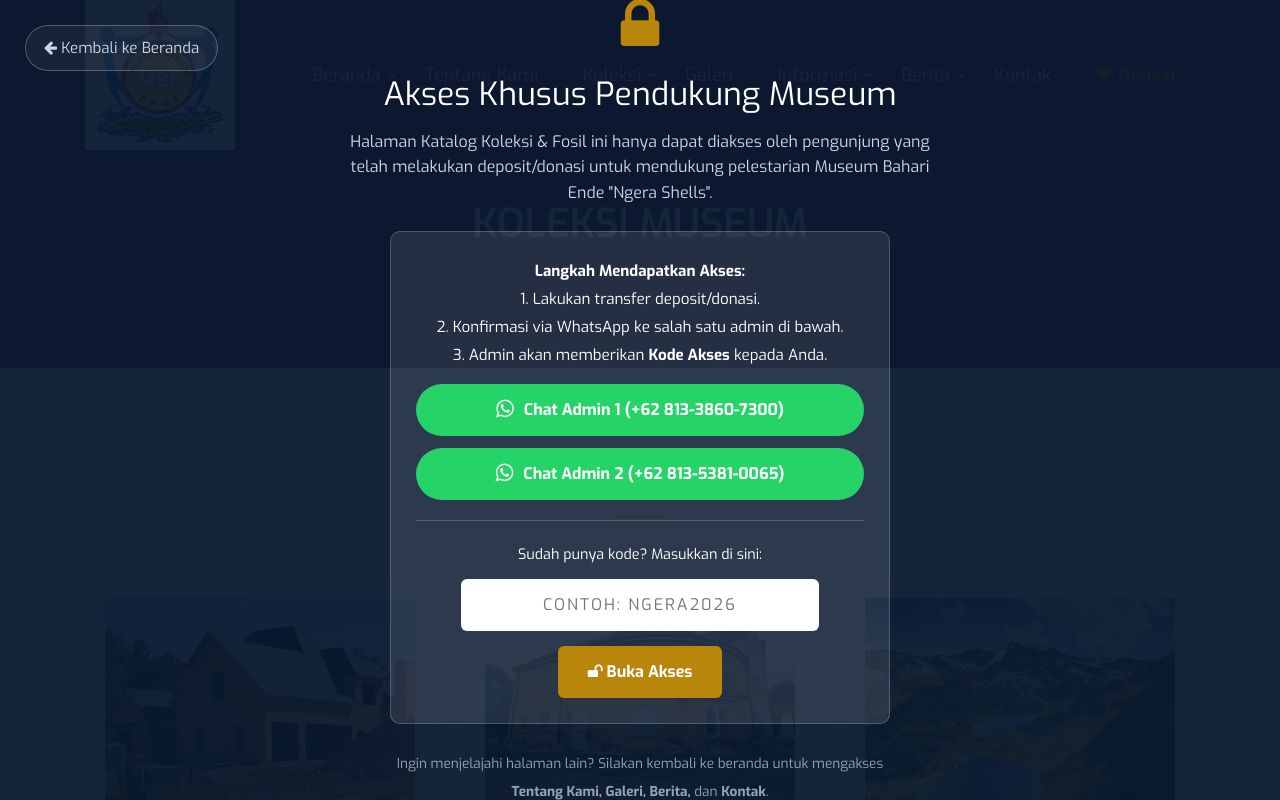
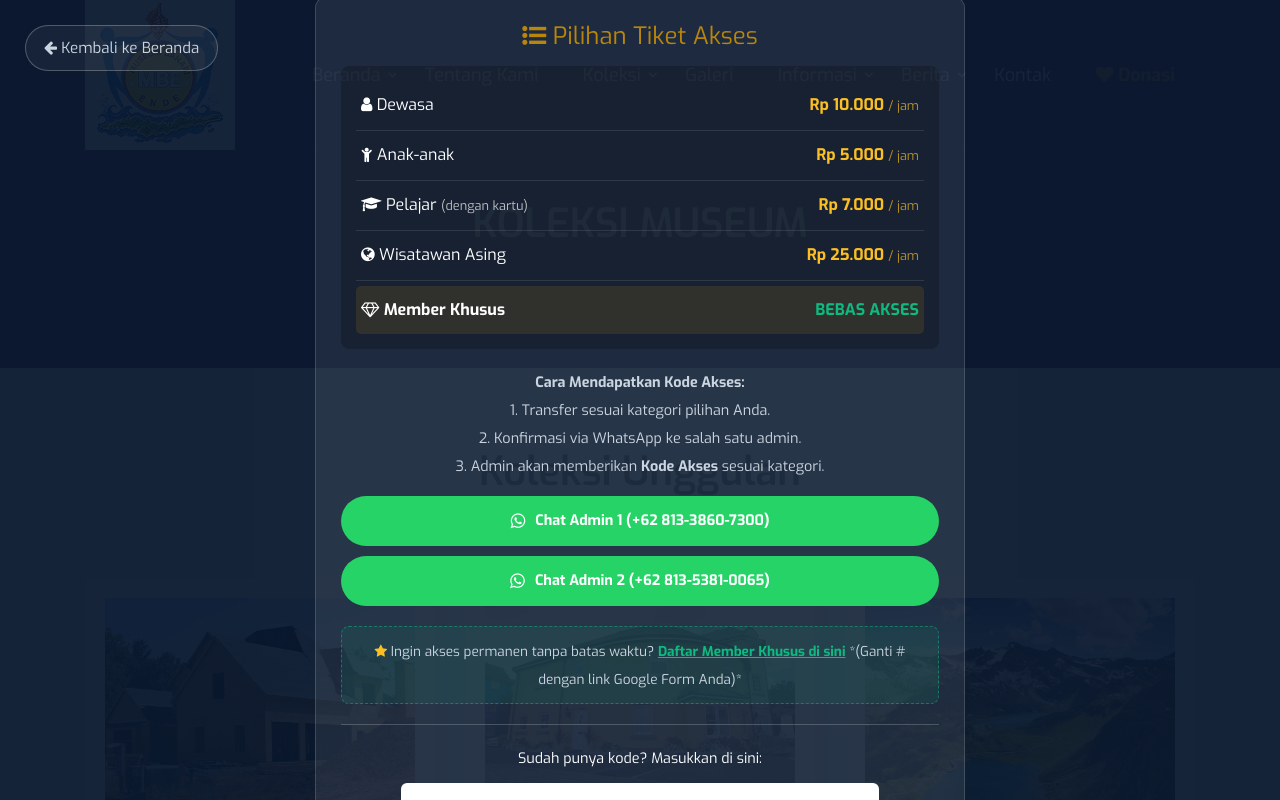
Before and after one commit to parumarkus340-sudo/museum-bahari-ende, a plain HTML site: page property.html in a window 1280 px wide. Shown: the top 800 px of the page. Drawn offline with Linux system fonts and the light colour scheme; no server answers; files whose address does not match are found by name.

Commit message:
property.html

```diff
--- a/property.html
+++ b/property.html
@@ -33,61 +33,104 @@
 
 <body data-spy="scroll" data-offset="80">
 
-			<!-- ========================================================== -->
+	<!-- ========================================================== -->
+	<!-- START: INFO AKSES AKTIF (Muncul di pojok kanan atas)       -->
+	<!-- ========================================================== -->
+	<div id="access-info" style="display: none; position: fixed; top: 80px; right: 20px; background: rgba(16, 185, 129, 0.95); color: white; padding: 10px 18px; border-radius: 50px; z-index: 99998; font-size: 0.9em; font-family: 'Exo', sans-serif; box-shadow: 0 4px 12px rgba(0,0,0,0.15); cursor: pointer;" onclick="logoutAccess()" title="Klik untuk mengakhiri akses">
+	</div>
+	<!-- ========================================================== -->
+	<!-- END: INFO AKSES AKTIF                                      -->
+	<!-- ========================================================== -->
+
+	<!-- ========================================================== -->
 	<!-- START: PAYWALL OVERLAY (Kunci Akses Halaman Koleksi)       -->
 	<!-- ========================================================== -->
-	<div id="paywall-overlay" style="display: none; position: fixed; top: 0; left: 0; width: 100%; height: 100%; background: rgba(10, 25, 47, 0.95); z-index: 99999; justify-content: center; align-items: center; flex-direction: column; color: white; text-align: center; padding: 20px; font-family: 'Exo', sans-serif;">
+	<div id="paywall-overlay" style="display: none; position: fixed; top: 0; left: 0; width: 100%; height: 100%; background: rgba(10, 25, 47, 0.95); z-index: 99999; justify-content: center; align-items: center; flex-direction: column; color: white; text-align: center; padding: 20px; font-family: 'Exo', sans-serif; overflow-y: auto;">
 
 		<!-- TOMBOL KEMBALI KE BERANDA -->
 		<a href="index.html" style="position: absolute; top: 25px; left: 25px; color: #cbd5e1; text-decoration: none; font-size: 0.95em; padding: 8px 18px; border: 1px solid rgba(255,255,255,0.25); border-radius: 50px; transition: all 0.3s; background: rgba(255,255,255,0.05);" onmouseover="this.style.background='rgba(255,255,255,0.15)'; this.style.color='#fff';" onmouseout="this.style.background='rgba(255,255,255,0.05)'; this.style.color='#cbd5e1';">
 			<i class="fa fa-arrow-left"></i> Kembali ke Beranda
 		</a>
 
-		<i class="fa fa-lock" style="font-size: 60px; color: #b8860b; margin-bottom: 20px;"></i>
-		<h2 style="color: #fff; margin-bottom: 15px;">Akses Khusus Pendukung Museum</h2>
+		<i class="fa fa-ticket" style="font-size: 60px; color: #b8860b; margin-bottom: 20px;"></i>
+		<h2 style="color: #fff; margin-bottom: 10px;">Tiket Akses Koleksi Museum</h2>
 		<p style="max-width: 600px; margin-bottom: 25px; line-height: 1.6; color: #cbd5e1;">
-			Halaman Katalog Koleksi & Fosil ini hanya dapat diakses oleh pengunjung yang telah melakukan deposit/donasi untuk mendukung pelestarian Museum Bahari Ende "Ngera Shells".
+			Dukung pelestarian Museum Bahari Ende "Ngera Shells" dan dapatkan akses eksklusif ke Katalog Koleksi & Fosil.
 		</p>
 
-		<div style="background: rgba(255,255,255,0.1); padding: 25px; border-radius: 10px; border: 1px solid rgba(255,255,255,0.2); max-width: 500px; width: 100%;">
-			<p style="margin-bottom: 15px; font-size: 0.95em;">
-				<strong>Langkah Mendapatkan Akses:</strong><br>
-				1. Lakukan transfer deposit/donasi.<br>
-				2. Konfirmasi via WhatsApp ke salah satu admin di bawah.<br>
-				3. Admin akan memberikan <strong>Kode Akses</strong> kepada Anda.
+		<div style="background: rgba(255,255,255,0.08); padding: 25px; border-radius: 12px; border: 1px solid rgba(255,255,255,0.15); max-width: 650px; width: 100%;">
+
+			<!-- ✨ TABEL HARGA TIKET -->
+			<h4 style="color: #b8860b; margin-bottom: 15px;"><i class="fa fa-list-ul"></i> Pilihan Tiket Akses</h4>
+			<div style="background: rgba(0,0,0,0.2); border-radius: 8px; padding: 15px; margin-bottom: 20px; text-align: left;">
+				<div style="display: flex; justify-content: space-between; padding: 10px 5px; border-bottom: 1px solid rgba(255,255,255,0.1);">
+					<span><i class="fa fa-user"></i> Dewasa</span>
+					<strong style="color: #fbbf24;">Rp 10.000 <small style="opacity:0.7;">/ jam</small></strong>
+				</div>
+				<div style="display: flex; justify-content: space-between; padding: 10px 5px; border-bottom: 1px solid rgba(255,255,255,0.1);">
+					<span><i class="fa fa-child"></i> Anak-anak</span>
+					<strong style="color: #fbbf24;">Rp 5.000 <small style="opacity:0.7;">/ jam</small></strong>
+				</div>
+				<div style="display: flex; justify-content: space-between; padding: 10px 5px; border-bottom: 1px solid rgba(255,255,255,0.1);">
+					<span><i class="fa fa-graduation-cap"></i> Pelajar <small style="opacity:0.7;">(dengan kartu)</small></span>
+					<strong style="color: #fbbf24;">Rp 7.000 <small style="opacity:0.7;">/ jam</small></strong>
+				</div>
+				<div style="display: flex; justify-content: space-between; padding: 10px 5px; border-bottom: 1px solid rgba(255,255,255,0.1);">
+					<span><i class="fa fa-globe"></i> Wisatawan Asing</span>
+					<strong style="color: #fbbf24;">Rp 25.000 <small style="opacity:0.7;">/ jam</small></strong>
+				</div>
+				<div style="display: flex; justify-content: space-between; padding: 10px 5px; background: rgba(184, 134, 11, 0.15); border-radius: 5px; margin-top: 5px;">
+					<span><i class="fa fa-diamond"></i> <strong>Member Khusus</strong></span>
+					<strong style="color: #10b981;">BEBAS AKSES</strong>
+				</div>
+			</div>
+
+			<!-- LANGKAH-LANGKAH -->
+			<p style="margin-bottom: 15px; font-size: 0.9em; color: #cbd5e1;">
+				<strong>Cara Mendapatkan Kode Akses:</strong><br>
+				1. Transfer sesuai kategori pilihan Anda.<br>
+				2. Konfirmasi via WhatsApp ke salah satu admin.<br>
+				3. Admin akan memberikan <strong>Kode Akses</strong> sesuai kategori.
 			</p>
 
-			<!-- ✨ 2 TOMBOL WHATSAPP ADMIN -->
-			<div style="display: flex; flex-direction: column; gap: 12px; margin-bottom: 20px;">
-				<!-- Admin 1 -->
-				<a href="https://wa.me/6281338607300?text=Halo%20Admin,%20saya%20ingin%20mendapatkan%20Kode%20Akses%20untuk%20halaman%20Koleksi%20Museum%20Bahari%20Ende%20setelah%20melakukan%20deposit." target="_blank" style="display: flex; align-items: center; justify-content: center; gap: 10px; background-color: #25D366; color: white; padding: 12px 25px; border-radius: 50px; text-decoration: none; font-weight: bold; transition: 0.3s;" onmouseover="this.style.background='#1ebe57';" onmouseout="this.style.background='#25D366';">
-					<i class="fa fa-whatsapp" style="font-size: 1.3em;"></i>
+			<!-- 2 TOMBOL WHATSAPP ADMIN -->
+			<div style="display: flex; flex-direction: column; gap: 10px; margin-bottom: 20px;">
+				<a href="https://wa.me/6281338607300?text=Halo%20Admin,%20saya%20ingin%20membeli%20Tiket%20Akses%20Koleksi%20Museum%20Bahari%20Ende." target="_blank" style="display: flex; align-items: center; justify-content: center; gap: 10px; background-color: #25D366; color: white; padding: 11px 20px; border-radius: 50px; text-decoration: none; font-weight: bold; font-size: 0.9em; transition: 0.3s;" onmouseover="this.style.background='#1ebe57';" onmouseout="this.style.background='#25D366';">
+					<i class="fa fa-whatsapp" style="font-size: 1.2em;"></i>
 					<span>Chat Admin 1 (+62 813-3860-7300)</span>
 				</a>
-
-				<!-- Admin 2 -->
-				<a href="https://wa.me/6281353810065?text=Halo%20Admin,%20saya%20ingin%20mendapatkan%20Kode%20Akses%20untuk%20halaman%20Koleksi%20Museum%20Bahari%20Ende%20setelah%20melakukan%20deposit." target="_blank" style="display: flex; align-items: center; justify-content: center; gap: 10px; background-color: #25D366; color: white; padding: 12px 25px; border-radius: 50px; text-decoration: none; font-weight: bold; transition: 0.3s;" onmouseover="this.style.background='#1ebe57';" onmouseout="this.style.background='#25D366';">
-					<i class="fa fa-whatsapp" style="font-size: 1.3em;"></i>
+				<a href="https://wa.me/6281353810065?text=Halo%20Admin,%20saya%20ingin%20membeli%20Tiket%20Akses%20Koleksi%20Museum%20Bahari%20Ende." target="_blank" style="display: flex; align-items: center; justify-content: center; gap: 10px; background-color: #25D366; color: white; padding: 11px 20px; border-radius: 50px; text-decoration: none; font-weight: bold; font-size: 0.9em; transition: 0.3s;" onmouseover="this.style.background='#1ebe57';" onmouseout="this.style.background='#25D366';">
+					<i class="fa fa-whatsapp" style="font-size: 1.2em;"></i>
 					<span>Chat Admin 2 (+62 813-5381-0065)</span>
 				</a>
 			</div>
 
+			<!-- ✨ TAMBAHAN: LINK PENDAFTARAN MEMBER (Opsional) -->
+			<div style="margin-bottom: 20px; padding: 10px; background: rgba(16, 185, 129, 0.1); border-radius: 8px; border: 1px dashed rgba(16, 185, 129, 0.5);">
+				<p style="margin: 0; font-size: 0.85em; color: #cbd5e1;">
+					<i class="fa fa-star" style="color: #fbbf24;"></i> Ingin akses permanen tanpa batas waktu?
+					<a href="#" target="_blank" style="color: #10b981; font-weight: bold; text-decoration: underline;">Daftar Member Khusus di sini</a>
+					*(Ganti # dengan link Google Form Anda)*
+				</p>
+			</div>
+
+			<!-- INPUT KODE AKSES -->
 			<div style="border-top: 1px solid rgba(255,255,255,0.2); padding-top: 20px;">
 				<label for="accessCode" style="display: block; margin-bottom: 10px; font-size: 0.9em;">Sudah punya kode? Masukkan di sini:</label>
-				<input type="text" id="accessCode" placeholder="Contoh: NGERA2026" style="padding: 12px; border-radius: 6px; border: none; text-align: center; font-size: 16px; width: 80%; margin-bottom: 15px; letter-spacing: 2px; text-transform: uppercase;">
+				<input type="text" id="accessCode" placeholder="Contoh: DEWASA10" style="padding: 12px; border-radius: 6px; border: none; text-align: center; font-size: 16px; width: 80%; margin-bottom: 15px; letter-spacing: 2px; text-transform: uppercase;">
 				<br>
 				<button onclick="checkAccessCode()" style="background-color: #b8860b; color: white; border: none; padding: 12px 30px; border-radius: 6px; font-weight: bold; cursor: pointer; font-size: 16px; transition: 0.3s;">
-					<i class="fa fa-unlock"></i> Buka Akses
+					<i class="fa fa-unlock"></i> Aktifkan Akses
 				</button>
 				<p id="error-msg" style="color: #ff6b6b; margin-top: 15px; display: none; font-size: 0.9em;">
-					<i class="fa fa-exclamation-circle"></i> Kode salah atau kadaluarsa. Silakan hubungi admin.
+					<i class="fa fa-exclamation-circle"></i> Kode tidak valid. Silakan hubungi admin.
 				</p>
 			</div>
 		</div>
 
 		<!-- INFO TAMBAHAN DI BAWAH -->
 		<p style="margin-top: 25px; font-size: 0.85em; color: #94a3b8; max-width: 500px;">
-			Ingin menjelajahi halaman lain? Silakan kembali ke beranda untuk mengakses <strong>Tentang Kami, Galeri, Berita,</strong> dan <strong>Kontak</strong>.
+			Ingin menjelajahi halaman lain? Silakan <a href="index.html" style="color: #fbbf24;">kembali ke beranda</a> untuk mengakses Tentang Kami, Galeri, Berita, dan Kontak.
 		</p>
 	</div>
 	<!-- ========================================================== -->
```
